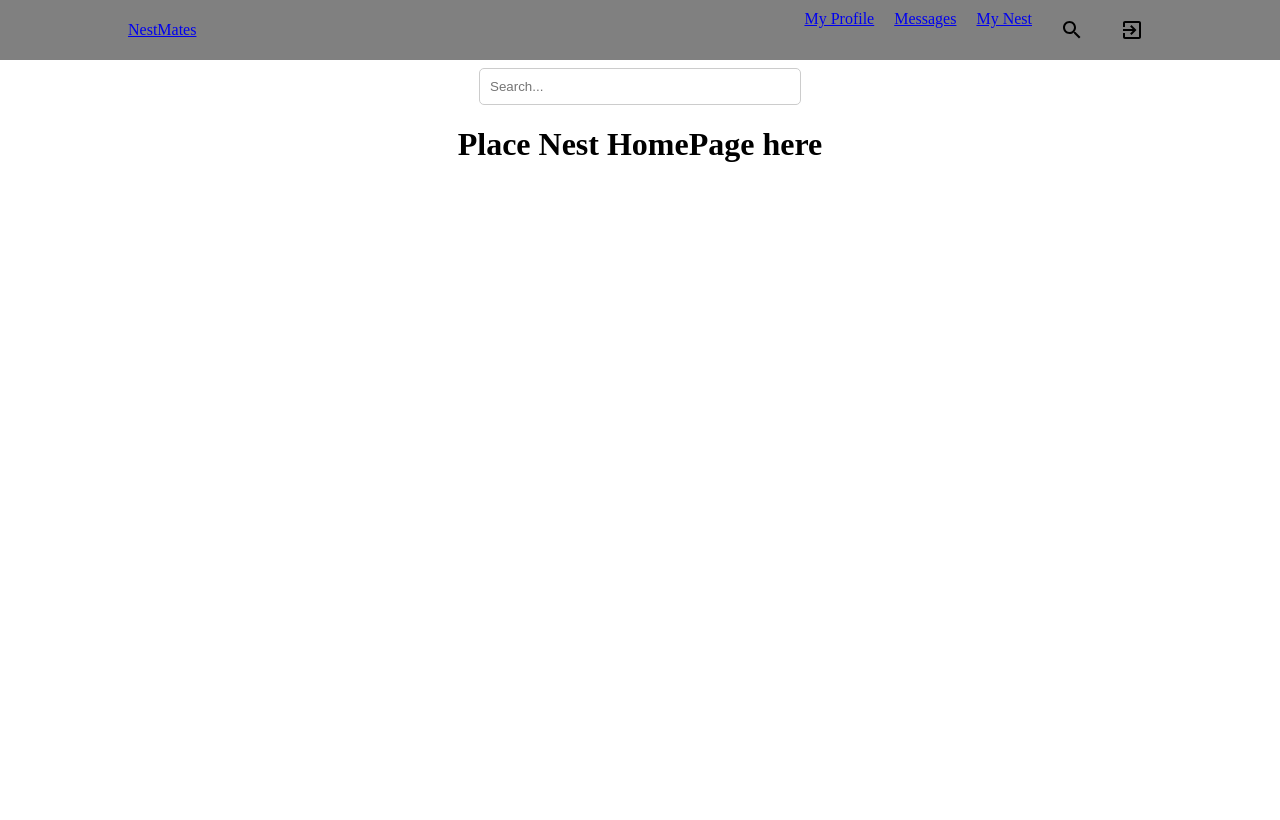
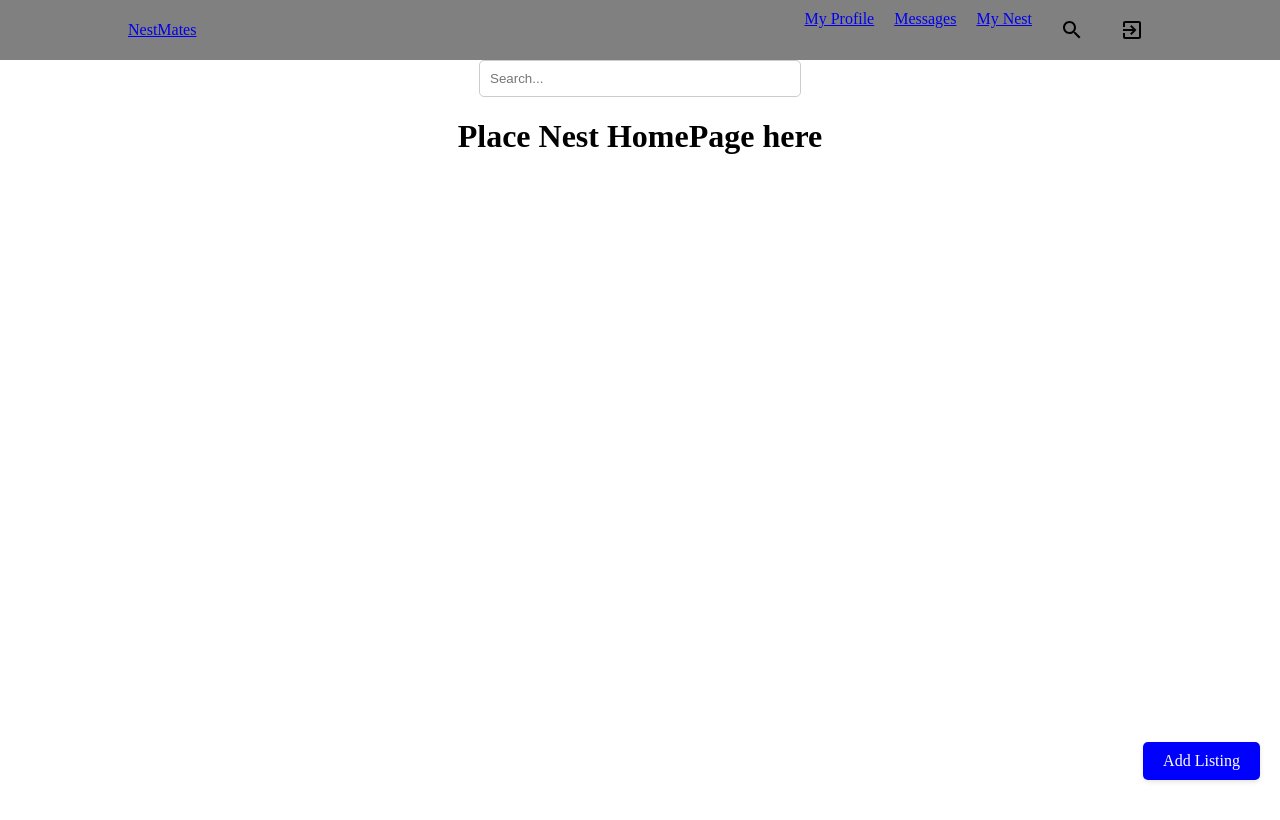
Before and after one commit to icp049/reusable_chatApp, a React (Create React App) app: page / in a window 1280 px wide. Shown: the top 820 px of the page. Built offline with nearby package versions, Linux system fonts and the light colour scheme; no server answers.

Commit message:
added create listing button

```diff
--- a/src/pages/LandingPage.jsx
+++ b/src/pages/LandingPage.jsx
@@ -3,9 +3,9 @@ import Landingpagenavbar from "../navbars/Landingpagenavbar";
 
 const LandingPage = () => {
     return (
-        <div style={{ display: "flex", flexDirection: "column", justifyContent: "flex-start", alignItems: "center", height: "100vh" }}>
+        <div style={{ position: "relative", minHeight: "100vh" }}>
             <Landingpagenavbar/>
-            <div style={{ marginTop: "60px", position: "relative" }}>
+            <div style={{ display: "flex", justifyContent: "center", alignItems: "center", marginTop: "60px" }}>
                 <input
                     type="text"
                     placeholder="Search..."
@@ -17,7 +17,23 @@ const LandingPage = () => {
                     }}
                 />
             </div>
-            <h1 style={{ marginBottom: "20px" }}>Place Nest HomePage here</h1>
+            <h1 style={{ marginBottom: "20px", textAlign: "center" }}>Place Nest HomePage here</h1>
+
+            <div
+                style={{
+                    position: "fixed",
+                    bottom: "20px",
+                    right: "20px",
+                    backgroundColor: "blue",
+                    color: "white",
+                    padding: "10px 20px",
+                    borderRadius: "5px",
+                    cursor: "pointer",
+                    boxShadow: "0 2px 5px rgba(0, 0, 0, 0.1)",
+                }}
+            >
+                Add Listing
+            </div>
         </div>
     );
 };
```
